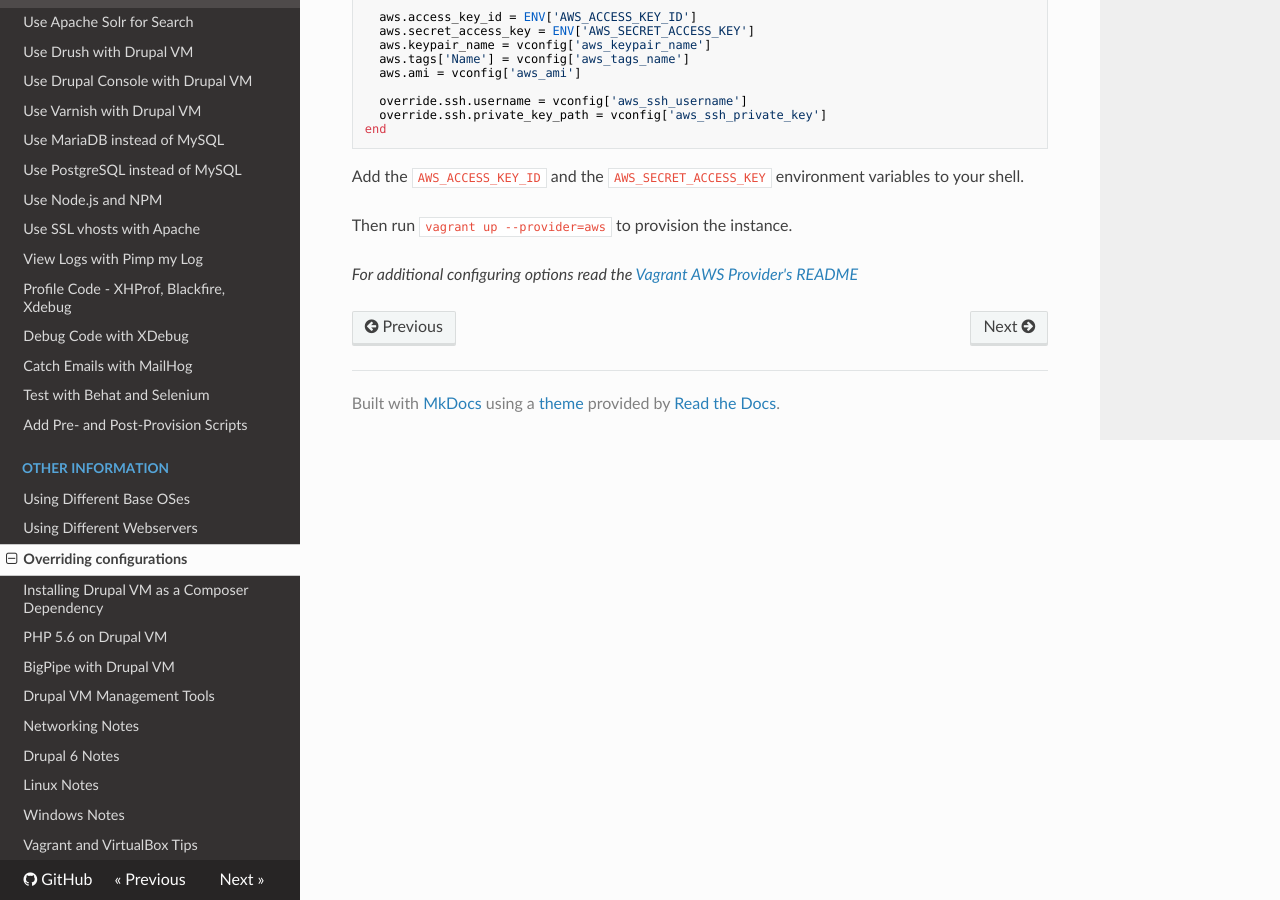
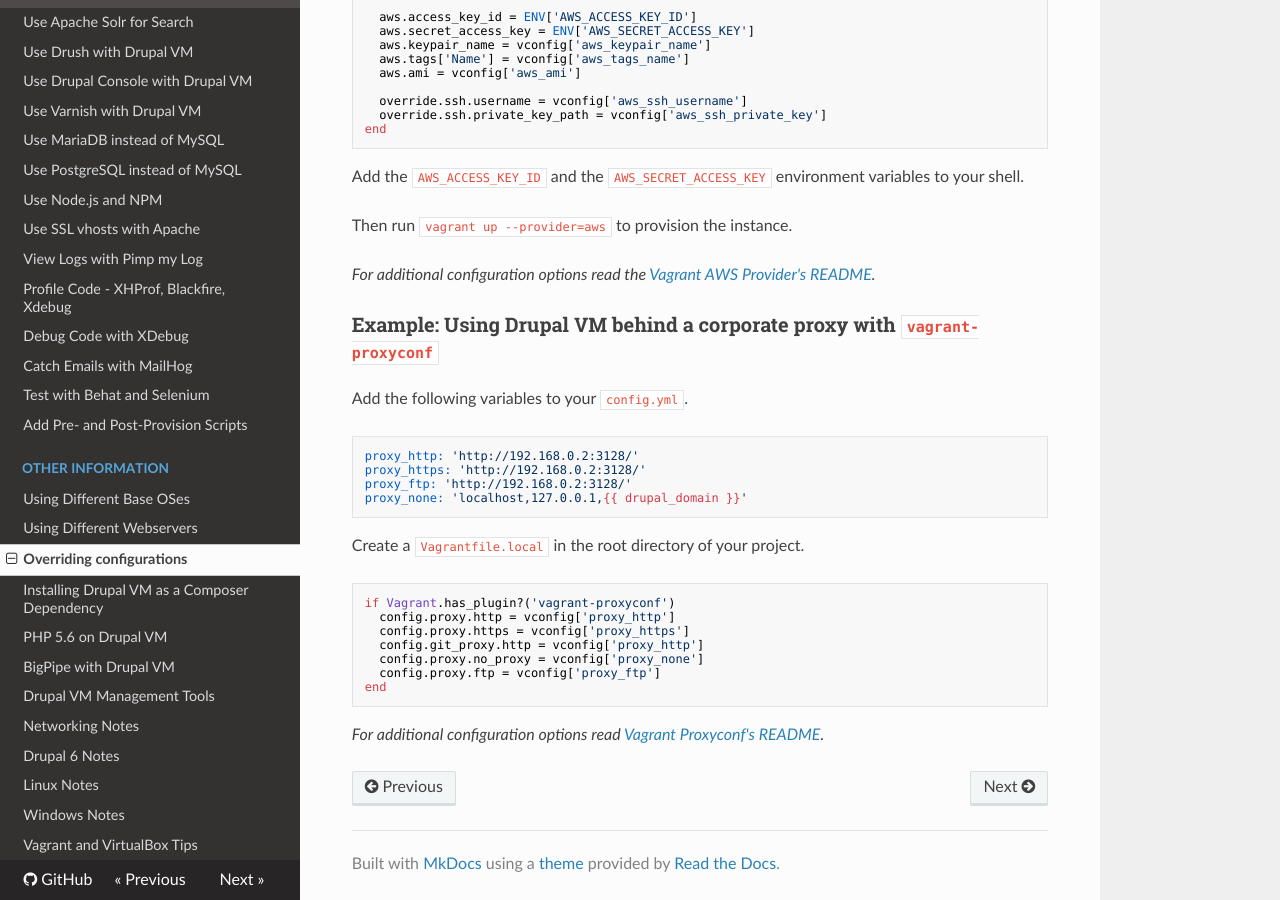
Before and after one commit to geerlingguy/drupal-vm, an MkDocs documentation site: the page built from docs/other/overriding-configurations.md, in a window 1280 px wide and 900 px high, scrolled down 1636 px. Built offline with MkDocs 1.6.1, drawn with Linux system fonts in a browser that asks for light colours; nearby versions of some CDN libraries; old or Windows-style settings are respelled for this version of MkDocs.

Commit message:
Fixes #847, Followup #848: Add docs on using vagrant-proxyconf

````diff
--- a/docs/other/overriding-configurations.md
+++ b/docs/other/overriding-configurations.md
@@ -80,4 +80,29 @@ Add the `AWS_ACCESS_KEY_ID` and the `AWS_SECRET_ACCESS_KEY` environment variable
 
 Then run `vagrant up --provider=aws` to provision the instance.
 
-_For additional configuring options read the [Vagrant AWS Provider's README](https://github.com/mitchellh/vagrant-aws#readme)_
+_For additional configuration options read the [Vagrant AWS Provider's README](https://github.com/mitchellh/vagrant-aws#readme)._
+
+### Example: Using Drupal VM behind a corporate proxy with `vagrant-proxyconf`
+
+Add the following variables to your `config.yml`.
+
+```yaml
+proxy_http: 'http://192.168.0.2:3128/'
+proxy_https: 'http://192.168.0.2:3128/'
+proxy_ftp: 'http://192.168.0.2:3128/'
+proxy_none: 'localhost,127.0.0.1,{{ drupal_domain }}'
+```
+
+Create a `Vagrantfile.local` in the root directory of your project.
+
+```ruby
+if Vagrant.has_plugin?('vagrant-proxyconf')
+  config.proxy.http = vconfig['proxy_http']
+  config.proxy.https = vconfig['proxy_https']
+  config.git_proxy.http = vconfig['proxy_http']
+  config.proxy.no_proxy = vconfig['proxy_none']
+  config.proxy.ftp = vconfig['proxy_ftp']
+end
+```
+
+_For additional configuration options read [Vagrant Proxyconf's README](https://github.com/tmatilai/vagrant-proxyconf#readme)._
````
